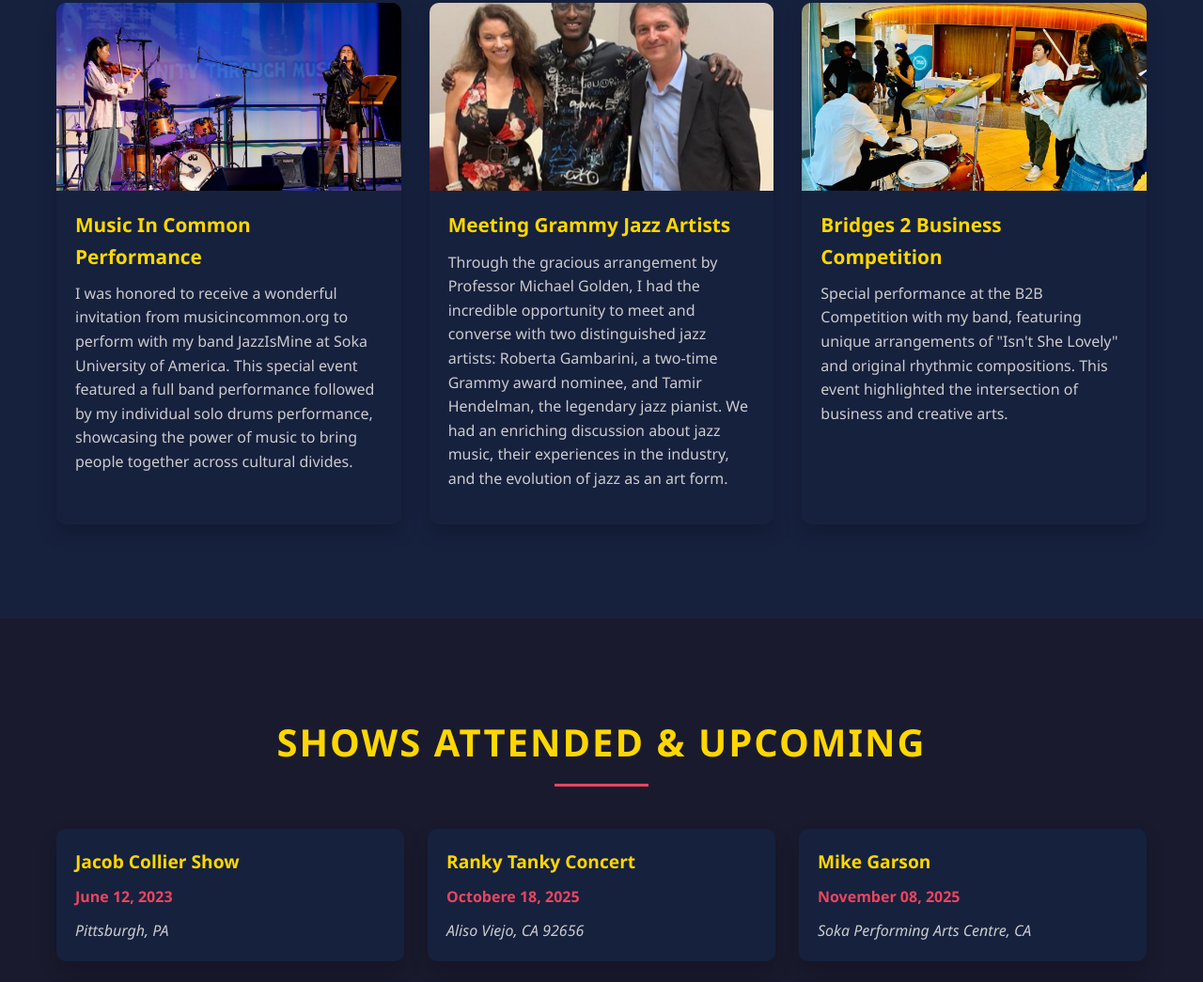
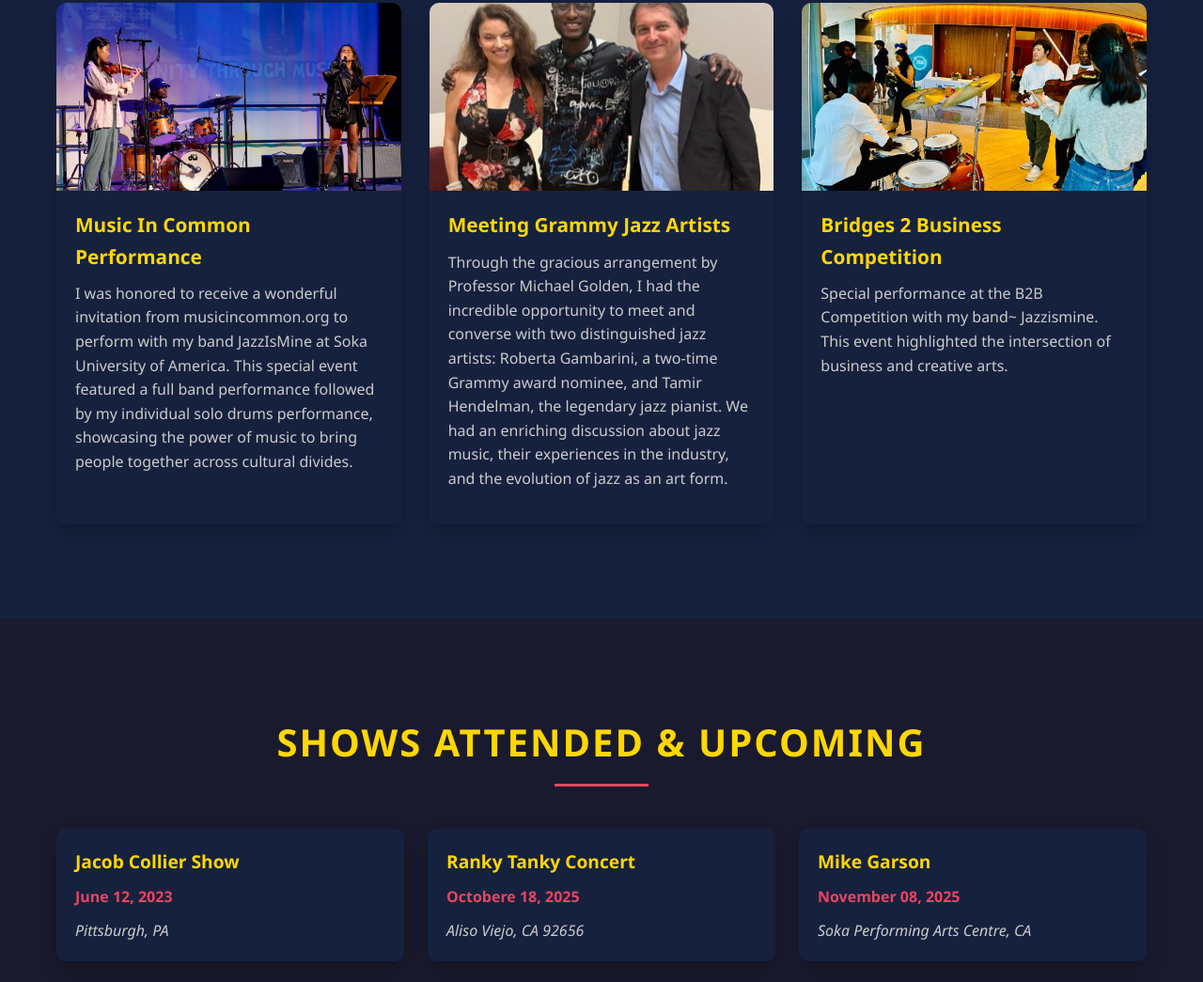
Before and after one commit to emmanueladutwum123/EmmanuelOnBeats.github.io, a plain HTML site: page index.html in a window 1280 px wide. Shown: the part 4569-5614 px from the top of the page at 94% size. Drawn offline with Linux system fonts and the light colour scheme.

Commit message:
Update index.html

```diff
--- a/index.html
+++ b/index.html
@@ -1082,7 +1082,7 @@
                     </div>
                     <div class="event-content">
                         <h3>Bridges 2 Business Competition</h3>
-                        <p>Special performance at the B2B Competition with my band, featuring unique arrangements of "Isn't She Lovely" and original rhythmic compositions. This event highlighted the intersection of business and creative arts.</p>
+                        <p>Special performance at the B2B Competition with my band~ Jazzismine. This event highlighted the intersection of business and creative arts.</p>
                     </div>
                 </div>
             </div>
```
